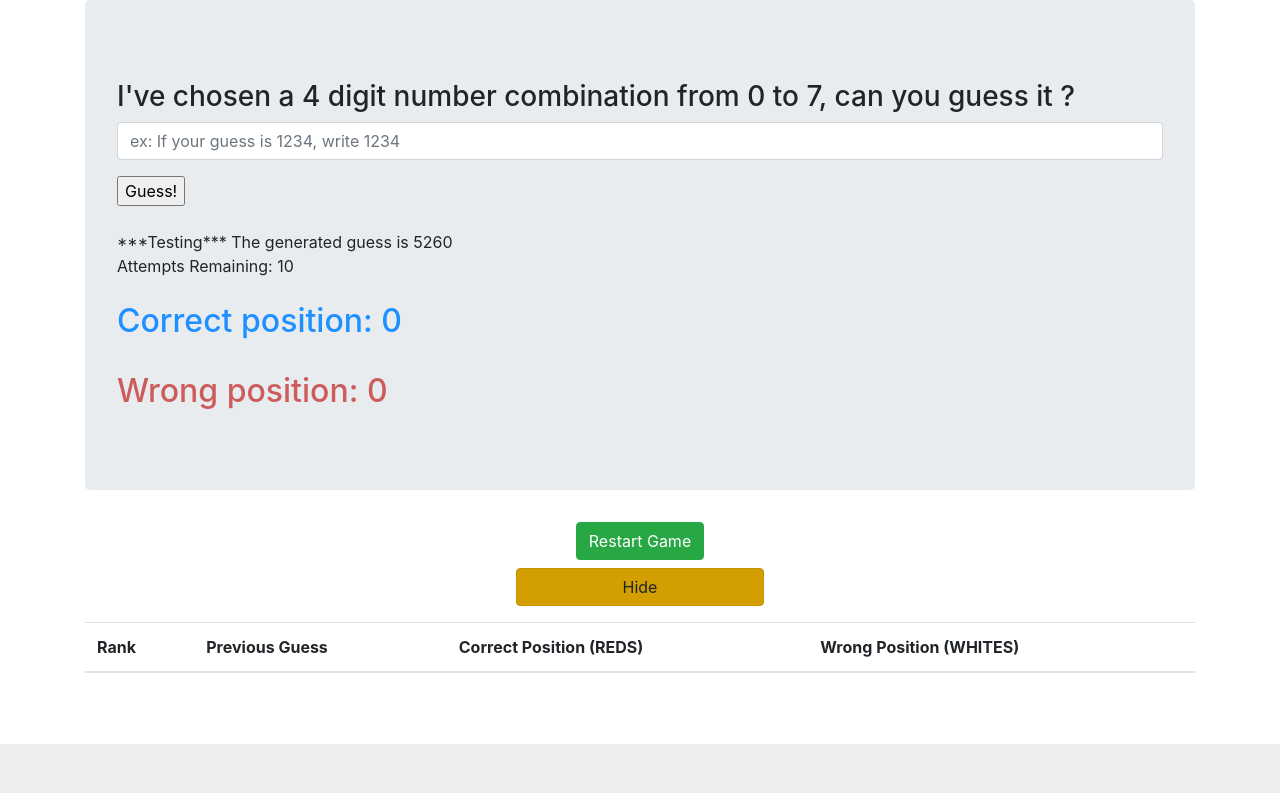
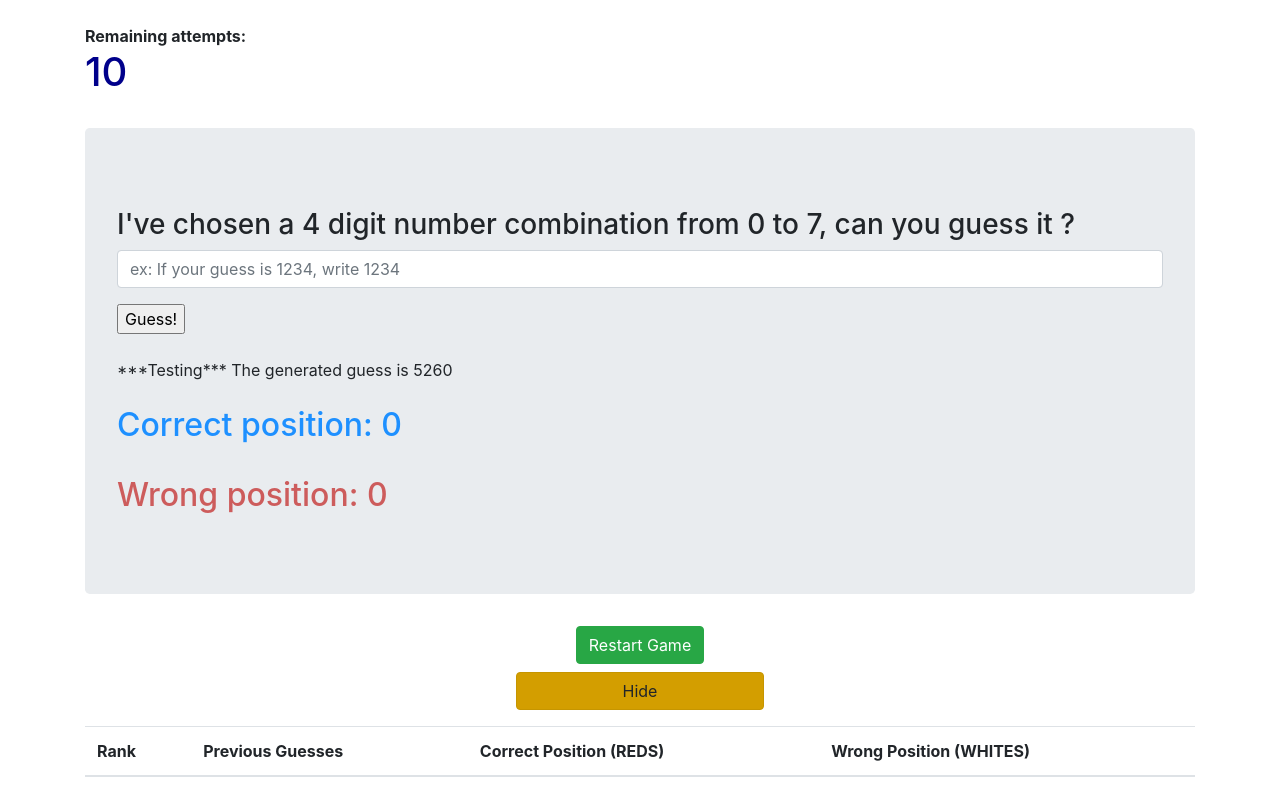
Before and after one commit to gueladjo/Mastermind-Challenge, a Flask app: page /startgame/easy/mastermind in a window 1280 px wide, after a click on "Show Hints". Shown: the part 56-849 px from the top of the page. Before the commit the page ends 800 px from the top, so only its background shows below. Run offline with Flask 2, Linux system fonts and the light colour scheme; lists and menus that the app fills with data are empty; some libraries are stand-ins or nearby versions.

Commit message:
good state

```diff
--- a/mastermindweb/templates/game_pages/gamepage.html
+++ b/mastermindweb/templates/game_pages/gamepage.html
@@ -1,5 +1,16 @@
 {% extends "base.html" %}
 {% block content %}
+
+
+<div style="position: relative; width: 250px;">
+  <div style="position: absolute; top: 0; right: 0; width: 100px; text-align:right;">
+  </div>
+  <br> <b>Remaining attempts:</b>  <br />
+  <h1 style="color: darkblue;">{{attempts}}</h1> <br />
+</div>
+
+
+<body>
   <div class="jumbotron">
     <p>
 
@@ -31,7 +42,6 @@
 
     <br>***Testing*** The generated guess is {{answer}}
 
-    <br> Attempts Remaining: {{attempts}}
 
     <br>
     <br> <h2 style="color:dodgerblue">Correct position: {{correctposition}}</h2>
@@ -41,6 +51,13 @@
   </p>
 
   </div>
+
+
+
+
+
+
+
 
 
   <link href="https://stackpath.bootstrapcdn.com/bootstrap/4.3.1/css/bootstrap.min.css" rel="stylesheet"/>
@@ -111,7 +128,7 @@
     <thead>
       <tr>
         <th scope="col">Rank</th>
-        <th scope="col">Previous Guess</th>
+        <th scope="col">Previous Guesses</th>
         <th scope="col">Correct Position (REDS)</th>
         <th scope="col">Wrong Position (WHITES)</th>
       </tr>
--- a/mastermindweb/templates/game_pages/levelpage.html
+++ b/mastermindweb/templates/game_pages/levelpage.html
@@ -1,6 +1,6 @@
 {% extends "base.html" %}
 {% block content %}
-  <div class="jumbotron">
+  <div class="jumbotron text-center">
     <p>
 
     </p>
```
